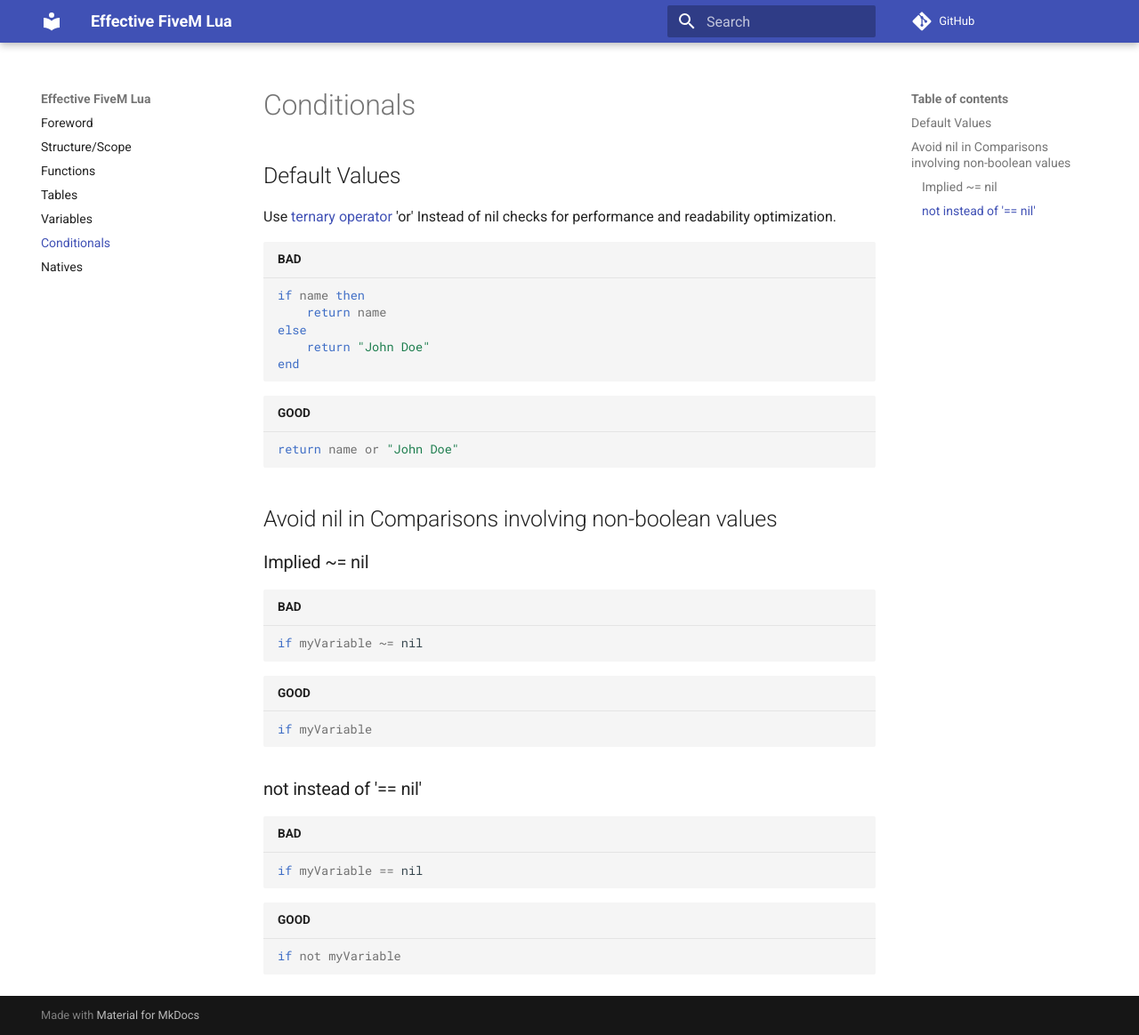
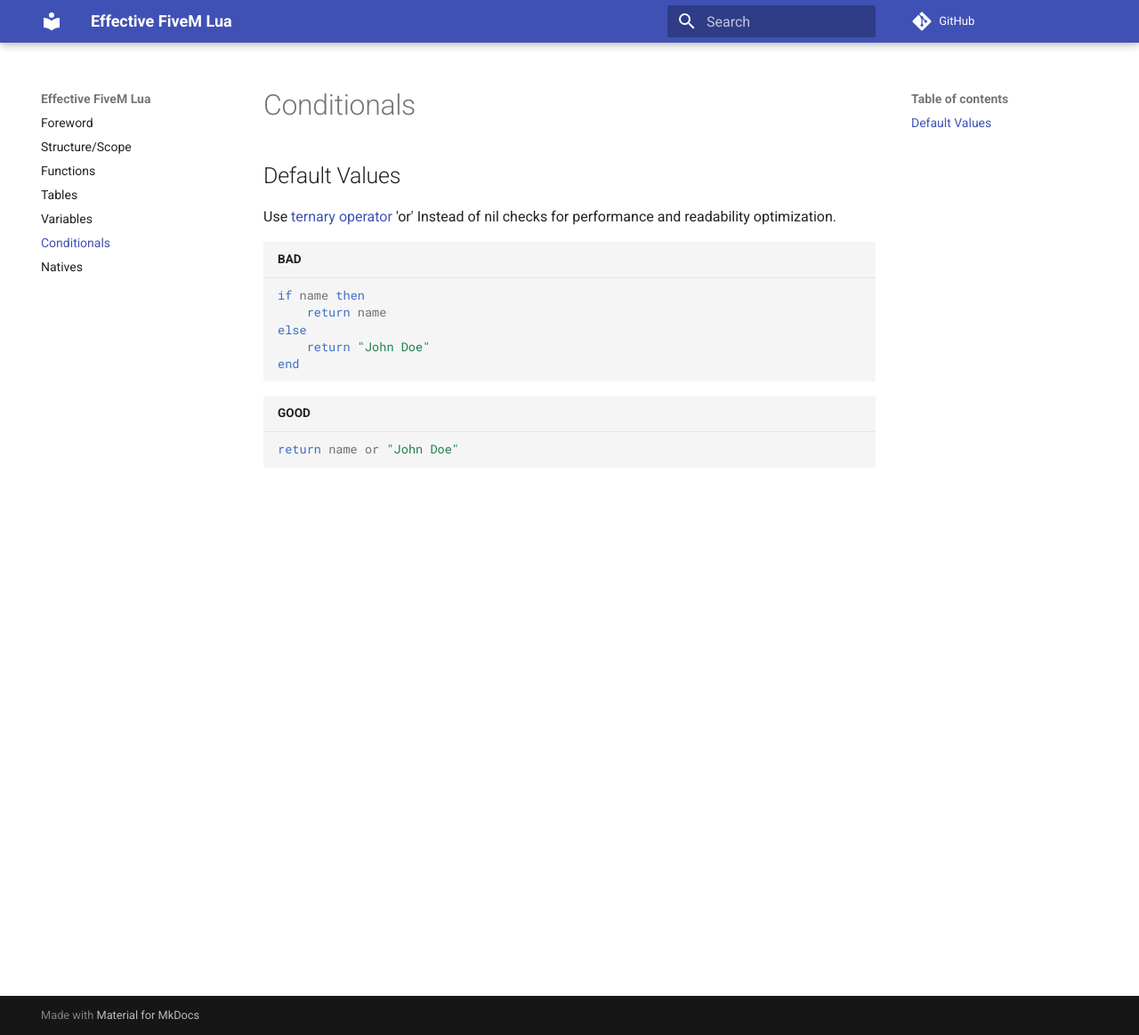
Before and after one commit to Manason/effective-fivem-lua, an MkDocs documentation site: the page built from docs/conditionals.md, in a window 1280 px wide and 1164 px high. Shown: the whole window at 89% size. Built offline with MkDocs 1.6.1 and Material for MkDocs 9.7.7, drawn with Linux system fonts in a browser that asks for light colours; comment, search, counter and statistics services are not loaded.

Commit message:
removed advice on avoiding nils in comparisons

````diff
--- a/docs/conditionals.md
+++ b/docs/conditionals.md
@@ -12,21 +12,3 @@ end
 ```lua title="GOOD"
 return name or "John Doe"
 ```
-
-## Avoid nil in Comparisons involving non-boolean values
-
-### Implied ~= nil
-```lua title="BAD"
-if myVariable ~= nil
-```
-```lua title="GOOD"
-if myVariable
-```
-
-### not instead of '== nil'
-```lua title="BAD"
-if myVariable == nil
-```
-```lua title="GOOD"
-if not myVariable
-```
````
